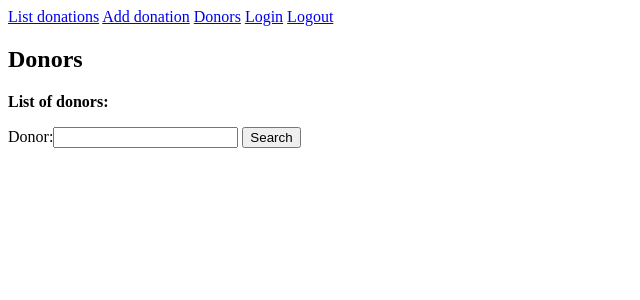
After one commit to pcewebpython/flask-mailroom, a Flask app: template templates/donors.jinja2 in a window 1280 px wide. The commit adds this page. Shown: the top 300 px of the page, without its empty margins (0-640 px from the left). Run offline with Flask 2, Linux system fonts and the light colour scheme; the template is opened without the code that fills it, so the values that code supplies are empty.

Commit message:
completed optional 3, list donations for donor

```diff
--- a/main.py
+++ b/main.py
@@ -1,6 +1,6 @@
 #!/usr/bin/env python3
 """ Flask app for mailroom donations """
-#pylint: disable=E0401
+# pylint: disable=E0401, C0301, C0103
 
 import os
 from flask import Flask, render_template, request, redirect, url_for, session
@@ -10,25 +10,24 @@ from model import Donation, Donor, User
 
 
 app = Flask(__name__)
-app.secret_key = b'\x8d\xe5\xdf\x08L\xda<\x06S\xca\xab:\x8a\xee\xef\xfa\xfedV\xa84b\x06j\xd7N\xbf;\xe7\x174\x1a'
-# app.secret_key = os.environ.get('SECRET_KEY').encode()
+# app.secret_key = b"\x8d\xe5\xdf\x08L\xda<\x06S\xca\xab:\x8a\xee\xef\xfa\xfedV\xa84b\x06j\xd7N\xbf;\xe7\x174\x1a"
+app.secret_key = os.environ.get('SECRET_KEY').encode()
 
 
-
-@app.route('/')
+@app.route("/")
 def home():
     """ Returns the homepage for mailroom """
-    return redirect(url_for('all_donations'))
+    return redirect(url_for("all_donations"))
 
 
-@app.route('/donations/')
+@app.route("/donations/")
 def all_donations():
     """ Gets all donations from database and returns page with donations """
     donations = Donation.select()
-    return render_template('donations.jinja2', donations=donations)
+    return render_template("donations.jinja2", donations=donations)
 
 
-@app.route('/add/', methods=['GET', 'POST'])
+@app.route("/add/", methods=["GET", "POST"])
 def add_donation():
     """ Adds new donations to database.
 
@@ -36,49 +35,83 @@ def add_donation():
     If users not logged in, returns login page.
     """
     try:
-        if session['logged_in'] is not True:
-            return redirect(url_for('login'))
+        if session["logged_in"] is not True:
+            return redirect(url_for("login"))
     except KeyError:
-        session['logged_in'] = False
-        return redirect(url_for('login'))
-    if request.method == 'POST':
+        session["logged_in"] = False
+        return redirect(url_for("login"))
+
+    if request.method == "POST":
         try:
-            existing_donor = Donor.get(Donor.name == request.form['donor'].title())
-            Donation(donor=existing_donor, value=request.form['value']).save()
+            existing_donor = Donor.get(Donor.name == request.form["donor"].title())
+            Donation(donor=existing_donor, value=request.form["value"]).save()
         except DoesNotExist:
-            new_donor = Donor(name=request.form['donor'].title())
+            new_donor = Donor(name=request.form["donor"].title())
             new_donor.save()
-            Donation(donor=new_donor, value=request.form['value']).save()
-        return redirect(url_for('all_donations'))
-    return render_template('add.jinja2')
+            Donation(donor=new_donor, value=request.form["value"]).save()
+        return redirect(url_for("all_donations"))
+
+    return render_template("add.jinja2")
 
 
-@app.route('/login', methods=['GET', 'POST'])
+@app.route("/login", methods=["GET", "POST"])
 def login():
     """ Login page for users, required to add donation """
-    if request.method == 'POST':
-        user = User.select().where(User.name == request.form['name']).get()
-        if user and pbkdf2_sha256.verify(request.form['password'], user.password):
-            session['logged_in'] = True
-            return redirect(url_for('all_donations'))
-        return render_template('login.jinja2', error="Incorrect username or password.")
-    return render_template('login.jinja2')
+    if request.method == "POST":
+        user = User.select().where(User.name == request.form["name"]).get()
+        if user and pbkdf2_sha256.verify(request.form["password"], user.password):
+            session["logged_in"] = True
+            return redirect(url_for("all_donations"))
+        return render_template("login.jinja2", error="Incorrect username or password.")
+    return render_template("login.jinja2")
 
 
-@app.route('/logout')
+@app.route("/logout")
 def logout():
     """ Logout page.
 
     Sets session['logged_in'] = False and returns all_donation page
     """
-    session['logged_in'] = False
-    return redirect(url_for('all_donations'))
+    session["logged_in"] = False
+    return redirect(url_for("all_donations"))
+
+
+@app.route("/donors", methods=["GET", "POST"])
+def donors():
+    """ Lists donors, and donations for selected donor """
+    try:
+        if session["logged_in"] is not True:
+            return redirect(url_for("login"))
+    except KeyError:
+        session["logged_in"] = False
+        return redirect(url_for("login"))
+
+    if request.method == "POST":
+        try:
+            return render_template(
+                "donors.jinja2",
+                donors=Donor.select(),
+                donations=Donation.select().where(
+                    Donation.donor == Donor.get(
+                        Donor.name == request.form["donor"].title()
+                    )
+                ),
+                name=request.form["donor"].title(),
+            )
+        except DoesNotExist:
+            return render_template(
+                "donors.jinja2",
+                donors=Donor.select(),
+                error=f"Donor {request.form['donor']} not found.",
+            )
+
+    return render_template("donors.jinja2", donors=Donor.select())
 
 
 def main():
     """ We Wuz Main """
     port = int(os.environ.get("PORT", 6738))
-    app.run(host='0.0.0.0', port=port)
+    app.run(host="0.0.0.0", port=port)
 
 
 if __name__ == "__main__":
--- a/templates/base.jinja2
+++ b/templates/base.jinja2
@@ -6,10 +6,10 @@
     <nav>
         <a id="all" href="{{ url_for('all_donations') }}">List donations</a>
 		<a id="all" href="{{ url_for('add_donation') }}">Add donation</a>
+        <a id="all" href="{{ url_for('donors') }}">Donors</a>
         <a id="all" href="{{ url_for('login') }}">Login</a>
         <a id="all" href="{{ url_for('logout') }}">Logout</a>
 	</nav>
-	<h1>Donations</h1>
 	<h2>{% block subtitle %} {% endblock subtitle %}</h2>
 	{% block content %} {% endblock content %}
 </body>
--- a/templates/donations.jinja2
+++ b/templates/donations.jinja2
@@ -3,6 +3,7 @@
 {% block subtitle %}Donations{% endblock subtitle %}
 
 {% block content %}
+<b>Donations:</b>
 <ul>
     {% for donation in donations %}
         <li><b>{{ donation.donor.name }}</b>: {{ donation.value }}</li>
--- /dev/null
+++ b/templates/donors.jinja2
@@ -0,0 +1,29 @@
+{% extends 'base.jinja2' %}
+
+{% block subtitle %}Donors{% endblock subtitle %}
+
+{% block content %}
+
+<b>List of donors:</b>
+<ul>
+    {% for donor in donors %}
+        <li>{{ donor.name }}</li>
+    {% endfor %}
+</ul>
+
+{% if donations %}
+    <b>Donations for {{ name }}</b>
+    <ul>
+        {% for donation in donations %}
+            <li>{{ donation.value }}</li>
+        {% endfor %}
+    </ul>
+{% endif %}
+
+<form method="POST">
+    {% if error %}<p><b>{{ error }}</b></p>{% endif %}
+    <label for="donor-input">Donor:</label><input id="donor-input" type="text" name="donor">
+    <input type="submit" value="Search">
+</form>
+
+{% endblock content %}
```
Also changed, not shown: README.md.
